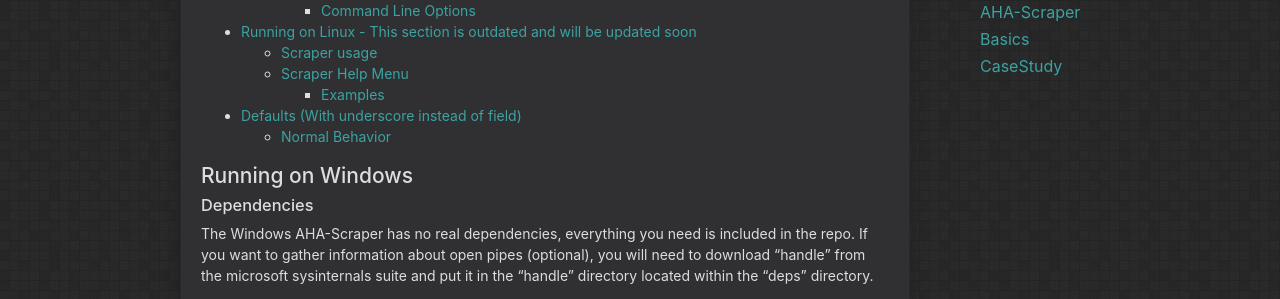
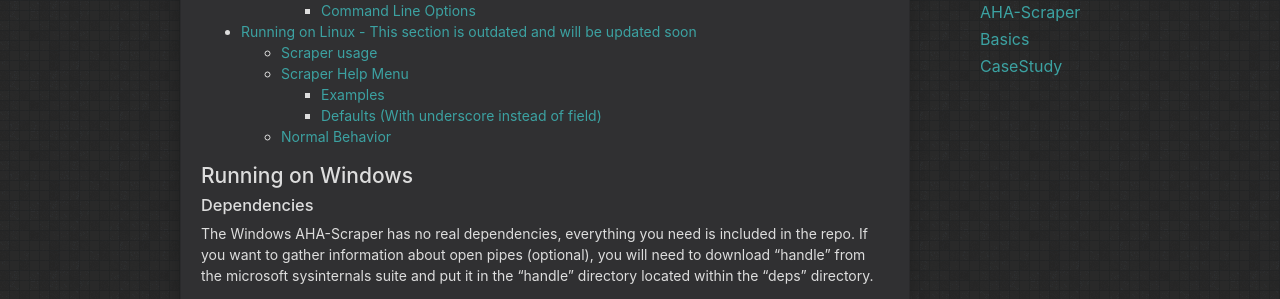
Before and after one commit to aha-project/aha-project.github.io, a Jekyll site: the page built from _posts/2019-10-24-AHA-Scraper-Basics.md, in a window 1280 px wide. Shown: the part 270-569 px from the top of the page. Built offline with Jekyll 4.4.1, drawn with Linux system fonts in a browser that asks for light colours.

```diff
--- a/_posts/2019-10-24-AHA-Scraper-Basics.md
+++ b/_posts/2019-10-24-AHA-Scraper-Basics.md
@@ -83,7 +83,7 @@ the process information.
 - `sudo python python_aha.py -f _`: Uses the default file `BinaryAnalysis.csv`.
 - `sudo python python_aha.py -f "s p a c e.csv"`: Outputs to a space seperated file.
 
-## Defaults (With underscore instead of field)
+#### Defaults (With underscore instead of field)
 - `f` outputs to `BinaryAnalysis.csv`
 - `o`/`i` outputs to `debug-out.json`.
 - `l` runs for 2 minutes or `120` seconds.
```
